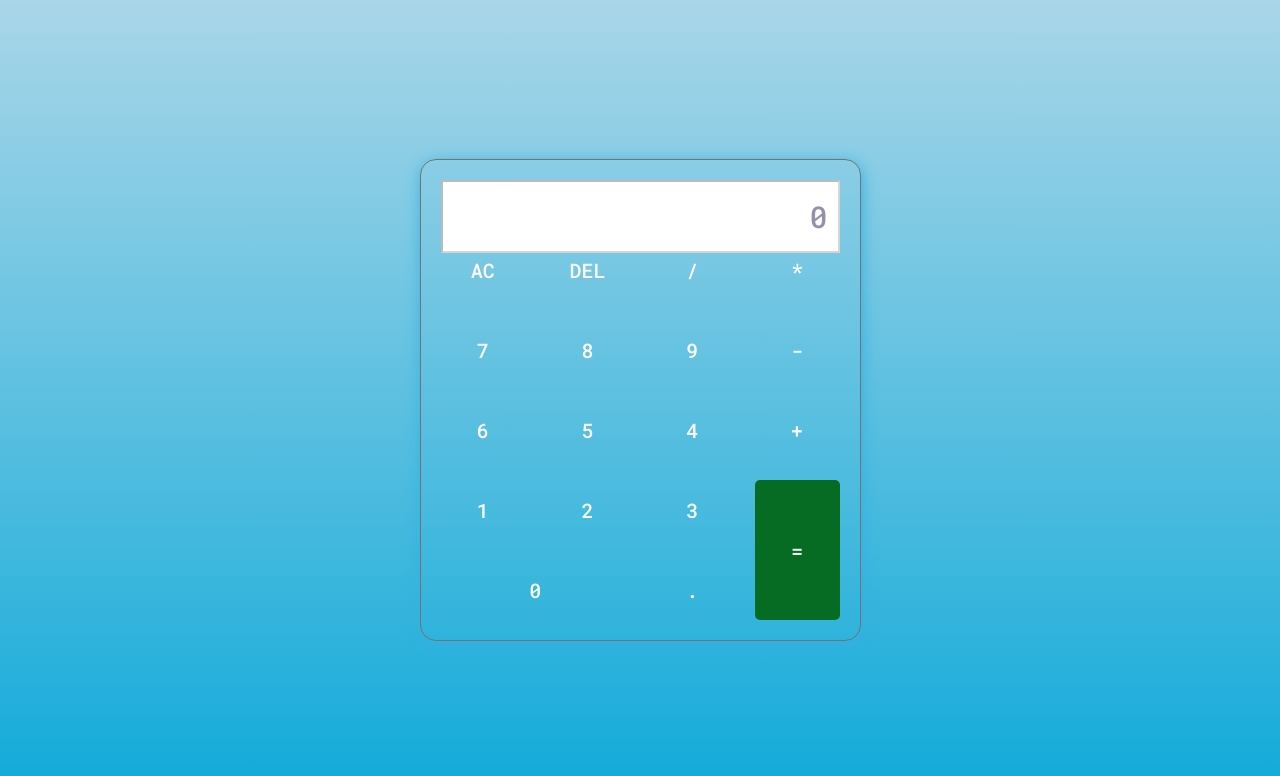
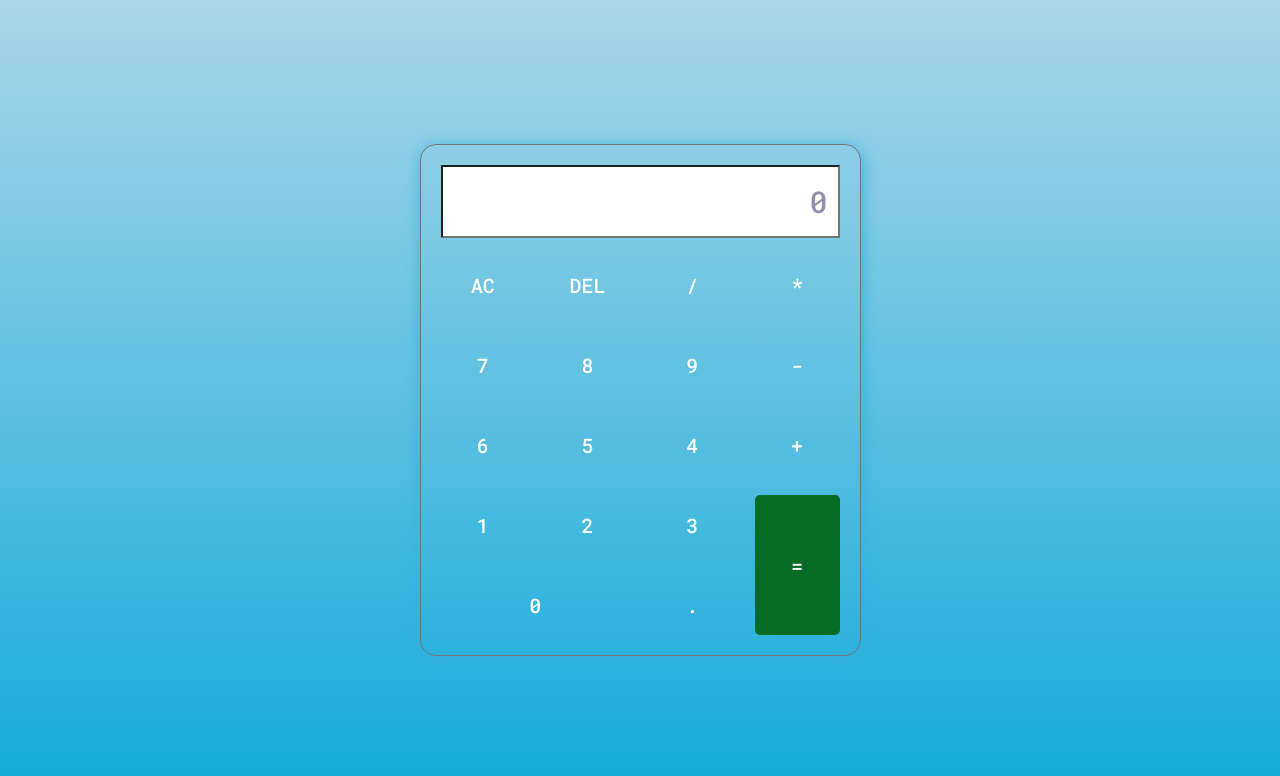
Before and after one commit to singamreddyanitha/Calculator-task1-level2-OIBSIP, a plain HTML site: page index.html in a window 1280 px wide. Drawn offline with Linux system fonts and the light colour scheme.

Commit message:
calculator

```diff
--- a/index.css
+++ b/index.css
@@ -24,7 +24,7 @@
   }
   .display {
     width: 100%;
-    height: 20px;
+    height: 50px;
     border: 1px 3px 15px #ffffff;
     margin-bottom: 20px;
   }
--- a/index.html
+++ b/index.html
@@ -14,7 +14,7 @@
   <body>
     <div class="calculator">
       <div class="display">
-        <input type="text" placeholder="0" id="input" disabled />
+        <input type="text" placeholder="0" id="input" />
       </div>
       <div class="buttons">
         <!-- Full Erase -->
```
